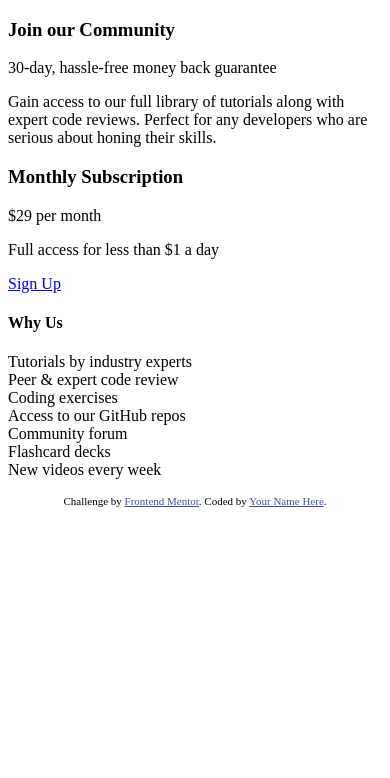
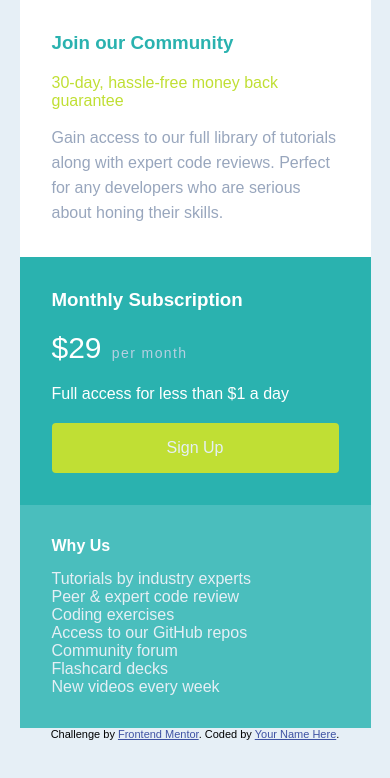
Before and after one commit to SanjayB06/single-price-grid, a plain HTML site: page index.html in a window 390 px wide. Drawn offline with Linux system fonts and the light colour scheme; a web font is replaced by a local one.

Commit message:
mobile styling

```diff
--- a/index.html
+++ b/index.html
@@ -5,7 +5,7 @@
   <meta name="viewport" content="width=device-width, initial-scale=1.0"> <!-- displays site properly based on user's device -->
 
   <link rel="icon" type="image/png" sizes="32x32" href="./images/favicon-32x32.png">
-
+  <link rel="stylesheet" href="styles.css">
   <title>Frontend Mentor | Single Price Grid Component</title>
 
   <!-- Feel free to remove these styles or customise in your own stylesheet 👍 -->
@@ -19,14 +19,14 @@
     <div class="hero">
       <h3>Join our Community</h3>
       <p class="green">  30-day, hassle-free money back guarantee</p>
-      <p>  Gain access to our full library of tutorials along with expert code reviews.
+      <p class="description">  Gain access to our full library of tutorials along with expert code reviews.
         Perfect for any developers who are serious about honing their skills.</p>
     </div>
     <section class="money">
       <h3>Monthly Subscription</h3>
       <p class="price"><span class="dollar">&dollar;29</span> per month</p>
       <p>Full access for less than &dollar;1 a day</p>
-      <a href="#" class="button">Sign Up</a>
+      <div class="button"><a href="#">Sign Up</a></div>
     </section>
     <section class="why">
       <h4>Why Us</h4>
--- /dev/null
+++ b/styles.css
@@ -0,0 +1,79 @@
+@import url("https://fonts.google.com/specimen/Karla");
+
+*,*::before, *::after {
+    box-sizing: border-box;
+    margin: 0;
+    padding: 0;
+    --padding: 2em;
+    font-family: "Karla",sans-serif;
+}
+
+.container {
+    display: grid;
+    width: 90%;
+    margin: 0 auto;
+    font-size: 16px;
+}
+body {
+    background-color: #e6eff6;
+}
+.hero {
+    background-color: white;
+    padding: var(--padding)
+}
+.hero h3 {
+    color: hsl(179, 62%, 43%);
+    margin-bottom: 20px;
+}
+.description {
+    color: hsl(218, 22%, 67%);
+    line-height: 25px;
+    font-weight: 100;
+}
+.green {
+    color: hsl(71, 73%, 54%);
+    margin-bottom: 15px;
+}
+
+
+.money {
+    background-color: hsl(179, 62%, 43%);
+    padding: var(--padding);
+    color: white;
+}
+.price {
+    color: hsl(204, 43%, 80%);
+    font-size: 14px;
+    letter-spacing: .1em;
+    margin: 20px 0;
+}
+.dollar {
+   font-size: 30px;
+   color: white;
+   margin-right: 5px;
+   letter-spacing: normal;
+}
+.button {
+    margin-top: 20px;
+    background-color:hsl(71, 73%, 54%);
+    font-size: 16px;
+    padding: 1em;
+    width: 100%;
+    text-align: center;
+    border-radius: 4px;
+}
+.button a {
+    color: hsl(204, 43%, 93%) ;
+    text-decoration: none;
+    font-weight: 400;
+}
+.why {
+    background-color: #4abebd;
+    padding: var(--padding);
+    color: white;
+}
+
+.why p {
+    margin-top: 15px;
+    color: hsl(204, 43%, 93%);
+}
```
